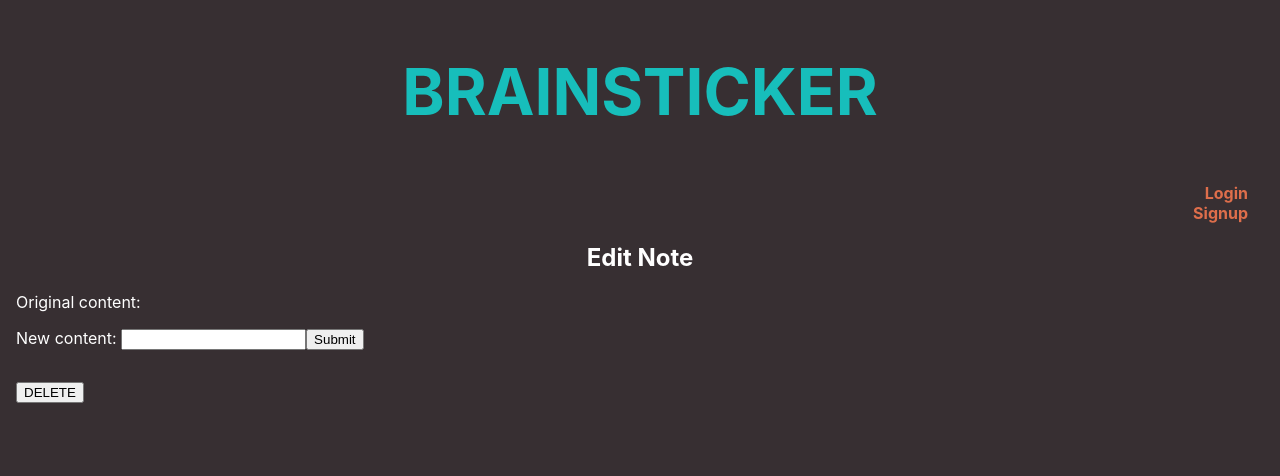
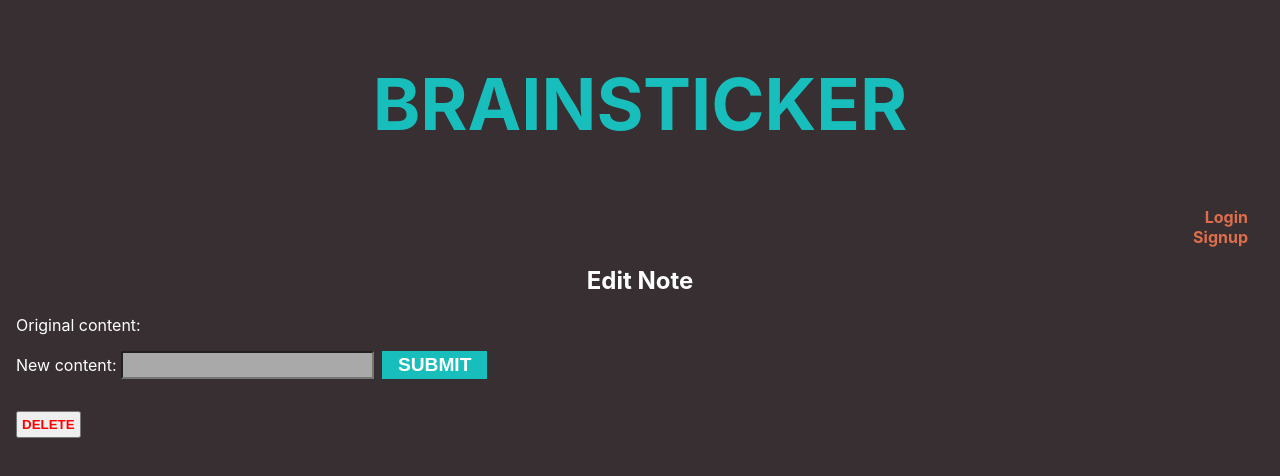
Before and after one commit to dataneon/brainsticker-frontend, a React (Create React App) app in the folder frontend/: page /canvas/1/editnote/1 in a window 1280 px wide. Shown: the top 476 px of the page. Built offline with nearby package versions, Linux system fonts and the light colour scheme; no server answers.

Commit message:
more css tweaks; everything working

```diff
--- a/frontend/src/App.css
+++ b/frontend/src/App.css
@@ -19,6 +19,31 @@ body {
 
 a {
   text-decoration: none;
+}
+
+/* Style the button and tell it not to grow */
+.form-button {
+  background-color: var(--primary);
+  border: 0;
+  color: var(--white);
+  flex-grow: 0;
+  font-size: 1.2rem;
+  line-height: 1;
+  padding: 0.25rem 1rem;
+  text-transform: uppercase;
+  font-weight: bold;
+  margin: 0 0 0 0.5rem;
+}
+
+/* input fields */
+input {
+  background-color: darkgray;
+  /* border: 2px solid white; */
+  color: var(--white);
+  flex-grow: 0;
+  font-size: 1.2rem;
+  /* padding: 0.5rem 1rem; */
+  width: 20%;
 }
 
 ul {
@@ -84,6 +109,13 @@ ul {
   text-align: center;
 }
 
+#delete-button {
+  margin: 1rem 0 1rem 1rem;
+  color: red;
+  font-weight: bold;
+  padding: 0.25rem;
+}
+
 #edit-note-header {
   text-align: center;
 }
@@ -93,7 +125,7 @@ ul {
 }
 
 #main-title {
-  font-size: 4rem;
+  font-size: 4.5rem;
   text-align: center;
   color: var(--primary)
 }
@@ -119,9 +151,7 @@ ul {
   margin: 1rem 0 1rem 1rem;
 }
 
-#delete-button {
-  margin: 1rem 0 1rem 1rem;
-}
+
 
 
 /* Color variables */
@@ -131,13 +161,10 @@ ul {
   --secondary-light: #DE3F82;
   --tertiary: #DE6E4B;
   --white: #fff;
-  /* Add a muted to the existing color variables in :root */
   --muted: #62555A;
 }
 
 .note-list {
-  /* display: flex;
-  flex-direction: column; */
   display: grid;
   grid-template-columns: repeat(auto-fill, minmax(250px, 1fr));
   grid-auto-rows: minmax(250px, auto);
--- a/frontend/src/components/app/AddCanvas.jsx
+++ b/frontend/src/components/app/AddCanvas.jsx
@@ -2,13 +2,11 @@ import React, { useState } from 'react';
 import axios from 'axios';
 
 function AddCanvas({userID}) {
-    // console.log(userID)
     const initialState = {
         user: userID,
         canvas_name: ''
     };
     const [formState, setFormState] = useState(initialState);
-    // console.log(formState);
 
     const handleChange = (event) => {
         setFormState({ ...formState, [event.target.id]: event.target.value })
@@ -17,7 +15,6 @@ function AddCanvas({userID}) {
     const handleSubmit = (event) => {
         event.preventDefault();
         // do something with the data in the component state
-        console.log(formState);
         axios.post('http://localhost:8000/canvases/', formState)
         .then(res => {
             window.location.replace('http://localhost:3000/dashboard')
@@ -25,6 +22,7 @@ function AddCanvas({userID}) {
         // clear the form
         setFormState(initialState);
     };
+
     // Note that we need to use `htmlFor` instead of `for` in JSX
     return (
         <div id="add-canvas">
@@ -36,7 +34,7 @@ function AddCanvas({userID}) {
                     onChange={handleChange}
                     value={formState.canvas_name}
                 />
-                <button type="submit">Submit</button>
+                <button type="submit" className="form-button">Submit</button>
             </form>
         </div>
     );
--- a/frontend/src/components/app/AddNote.jsx
+++ b/frontend/src/components/app/AddNote.jsx
@@ -30,7 +30,7 @@ function AddNote({canvasID}) {
                     onChange={handleChange}
                     value={formState.content}
                 />
-                <button type="submit">Submit</button>
+                <button type="submit" className="form-button">Submit</button>
             </form>
         </div>
     );
--- a/frontend/src/components/app/CanvasList.jsx
+++ b/frontend/src/components/app/CanvasList.jsx
@@ -68,7 +68,7 @@ function CanvasList({userID}) {
                 (
                     <Fragment>
                         <DataContext.Provider value={userID}>
-                        <h3>List of canvases</h3>
+                        <h3>Your canvases</h3>
                         {list}
                         </DataContext.Provider>
                     </Fragment>
--- a/frontend/src/components/app/EditNote.jsx
+++ b/frontend/src/components/app/EditNote.jsx
@@ -67,7 +67,7 @@ function EditNote() {
                                 onChange={handleChange}
                                 value={formState.content}
                             />
-                            <button type="submit">Submit</button>
+                            <button type="submit" class="form-button">Submit</button>
                         </form>
                         <form onSubmit={handleDelete}>
                             <button type="submit" id="delete-button">DELETE</button>
--- a/frontend/src/components/app/Welcome.jsx
+++ b/frontend/src/components/app/Welcome.jsx
@@ -7,8 +7,8 @@ import Navbar from '../layout/Navbar'
 function Welcome(props) {
     return (
         <div>
-            <Header />
-            <Navbar />
+            {/* <Header /> */}
+            {/* <Navbar /> */}
             <Signup />
             <Login />
         </div>
```
